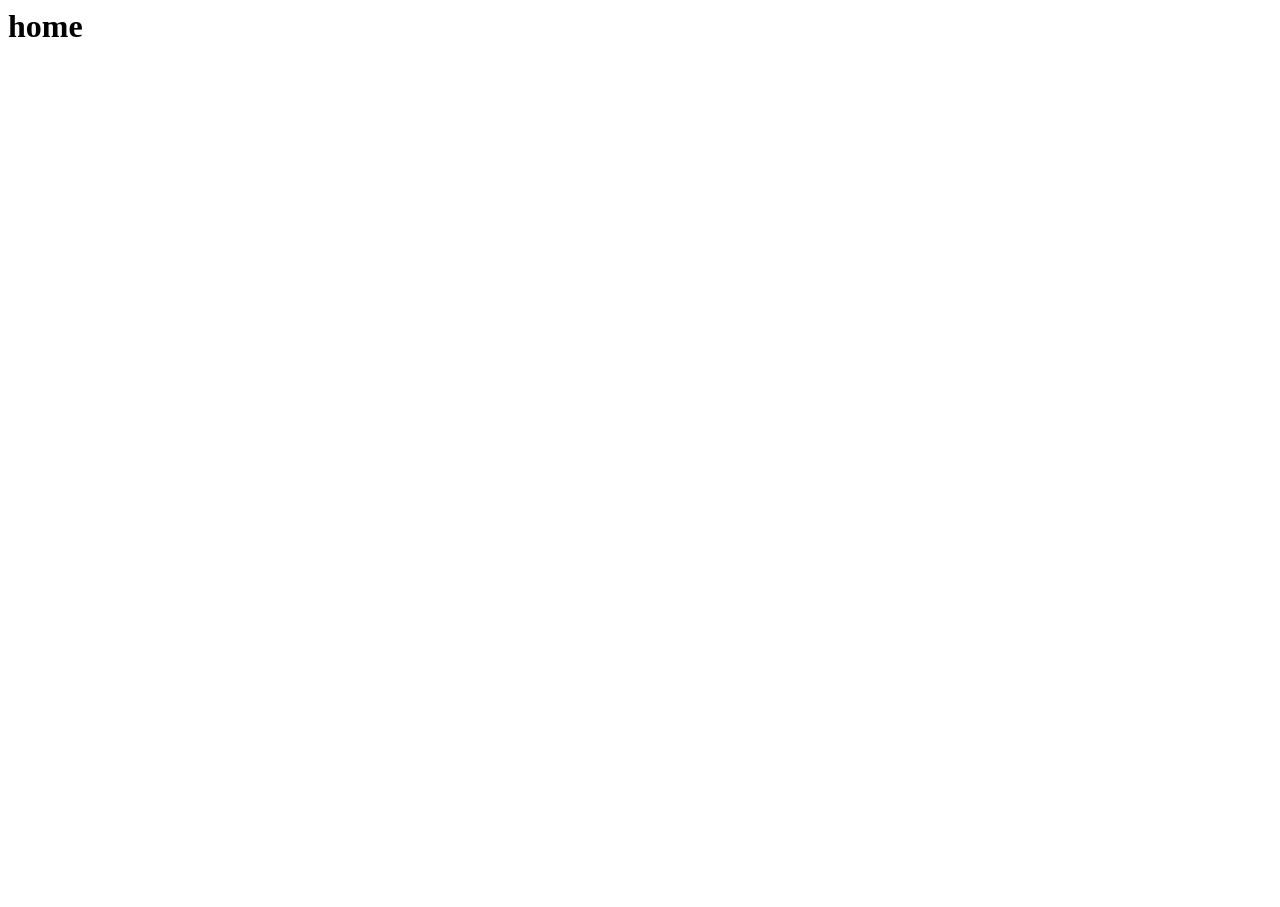
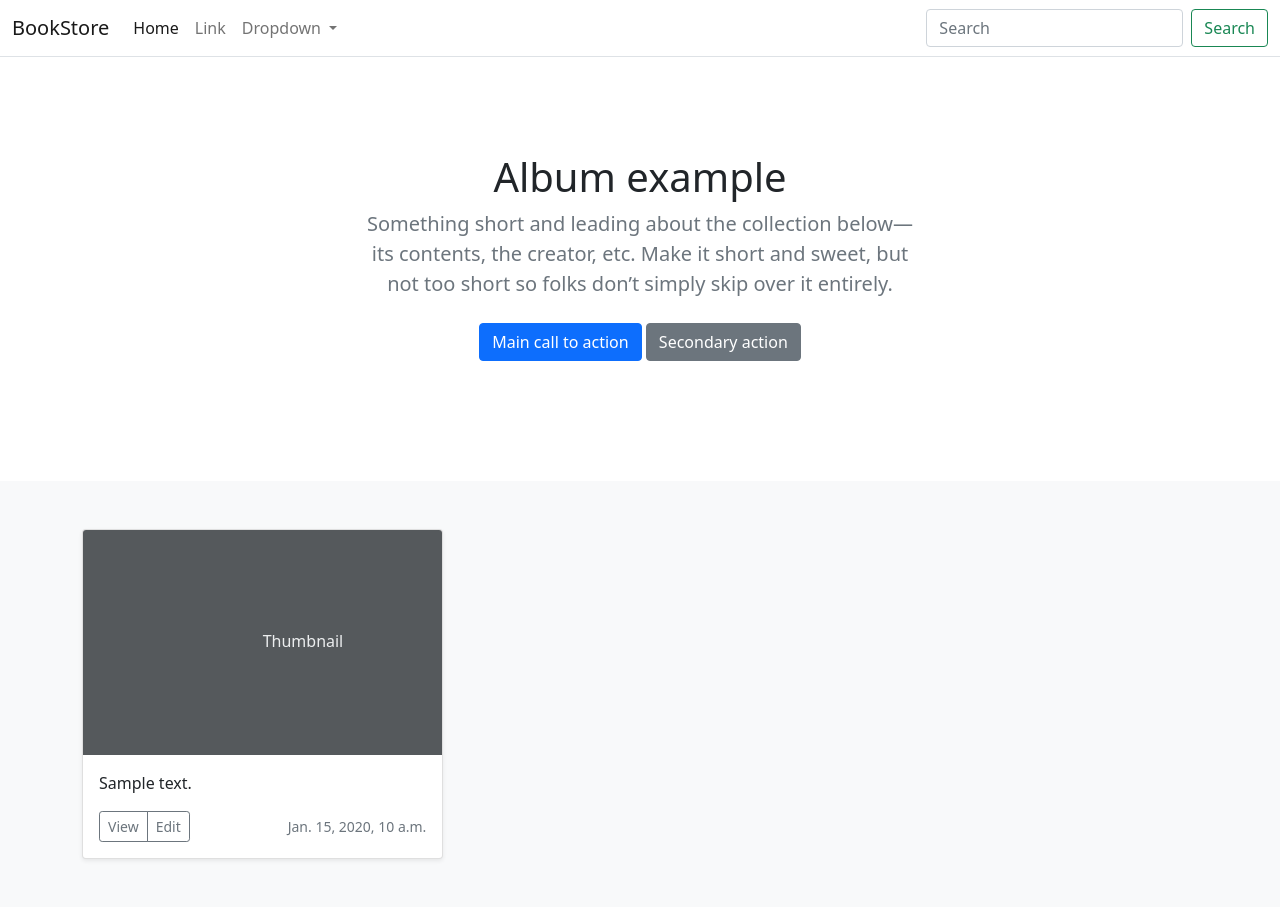
Before and after one commit to oyekamal/Ecommerce-Store, a Django app: page / in a window 1280 px wide. Before the commit the page is almost empty. Before the commit the page ends 37 px from the top, so only its background shows below. Run offline with Django 3.2, Linux system fonts and the light colour scheme; tables that the repository leaves empty hold one stand-in row (values such as "Sample post").

Commit message:
product html is attached

```diff
--- a/core/settings.py
+++ b/core/settings.py
@@ -63,6 +63,7 @@ TEMPLATES = [
                 'django.template.context_processors.request',
                 'django.contrib.auth.context_processors.auth',
                 'django.contrib.messages.context_processors.messages',
+                'store.views.category'
             ],
         },
     },
--- a/store/views.py
+++ b/store/views.py
@@ -2,6 +2,12 @@ from django.shortcuts import render
 from .models import Product, Category
 # Create your views here.
 
+def category(request):
+    return {
+        "categories": Category.objects.all()
+    }
+
+
 def all_products(request):
     products = Product.objects.all()
     return render(request, 'store/home.html',{'products': products})
--- /dev/null
+++ b/templates/store/base.html
@@ -0,0 +1,88 @@
+<!DOCTYPE html>
+<html lang="en">
+
+<head>
+    <meta charset="UTF-8">
+    <meta http-equiv="X-UA-Compatible" content="IE=edge">
+    <meta name="viewport" content="width=device-width, initial-scale=1.0">
+
+
+    <link href="https://cdn.jsdelivr.net/npm/bootstrap@5.0.0-beta3/dist/css/bootstrap.min.css" rel="stylesheet"
+        integrity="sha384-eOJMYsd53ii+scO/bJGFsiCZc+5NDVN2yr8+0RDqr0Ql0h+rP48ckxlpbzKgwra6" crossorigin="anonymous">
+    <!-- <script src="https://cdn.jsdelivr.net/npm/bootstrap@5.0.0-beta3/dist/js/bootstrap.bundle.min.js" integrity="sha384-JEW9xMcG8R+pH31jmWH6WWP0WintQrMb4s7ZOdauHnUtxwoG2vI5DkLtS3qm9Ekf" crossorigin="anonymous"></script> -->
+    <script src="https://cdn.jsdelivr.net/npm/@popperjs/core@2.9.1/dist/umd/popper.min.js"
+        integrity="sha384-SR1sx49pcuLnqZUnnPwx6FCym0wLsk5JZuNx2bPPENzswTNFaQU1RDvt3wT4gWFG"
+        crossorigin="anonymous"></script>
+    <script src="https://cdn.jsdelivr.net/npm/bootstrap@5.0.0-beta3/dist/js/bootstrap.min.js"
+        integrity="sha384-j0CNLUeiqtyaRmlzUHCPZ+Gy5fQu0dQ6eZ/xAww941Ai1SxSY+0EQqNXNE6DZiVc"
+        crossorigin="anonymous"></script>
+
+
+
+
+    <title>{% block title %} My shop {% endblock %}</title>
+</head>
+
+<body>
+    <div id="content">
+
+        <header>
+            <nav class="navbar navbar-expand-md navbar-light bg-white border-bottom">
+                <div class="container-fluid">
+                    <a class="navbar-brand" href="#">BookStore</a>
+                    <button class="navbar-toggler" type="button" data-bs-toggle="collapse"
+                        data-bs-target="#navbarSupportedContent" aria-controls="navbarSupportedContent"
+                        aria-expanded="false" aria-label="Toggle navigation">
+                        <span class="navbar-toggler-icon"></span>
+                    </button>
+                    <div class="collapse navbar-collapse" id="navbarSupportedContent">
+                        <ul class="navbar-nav me-auto mb-2 mb-lg-0">
+                            <li class="nav-item">
+                                <a class="nav-link active" aria-current="page" href="#">Home</a>
+                            </li>
+                            <li class="nav-item">
+                                <a class="nav-link" href="#">Link</a>
+                            </li>
+                            <li class="nav-item dropdown">
+                                <a class="nav-link dropdown-toggle" href="#" id="navbarDropdown" role="button"
+                                    data-bs-toggle="dropdown" aria-expanded="false">
+                                    Dropdown
+                                </a>
+                                <ul class="dropdown-menu" aria-labelledby="navbarDropdown">
+
+                                    {% for c in categories %}
+
+                                    <li> <a class="dropdown-item" href="#">{{ c.name|title }}</a> </li>
+
+                                    {% endfor %}
+
+                                    <!-- <li><a class="dropdown-item" href="#">Action</a></li>
+                                    <li><a class="dropdown-item" href="#">Another action</a></li> -->
+                                    <!-- <li>
+                                        <hr class="dropdown-divider">
+                                    </li>
+                                    <li><a class="dropdown-item" href="#">Something else here</a></li> -->
+                                </ul>
+                            </li>
+                            <!-- <li class="nav-item">
+                                <a class="nav-link disabled" href="#" tabindex="-1" aria-disabled="true">Disabled</a>
+                            </li> -->
+                        </ul>
+                        <form class="d-flex">
+                            <input class="form-control me-2" type="search" placeholder="Search" aria-label="Search">
+                            <button class="btn btn-outline-success" type="submit">Search</button>
+                        </form>
+                    </div>
+
+                </div>
+
+            </nav>
+        </header>
+
+
+        {% block content %}
+        {% endblock %}
+    </div>
+</body>
+
+</html>
--- a/templates/store/home.html
+++ b/templates/store/home.html
@@ -1 +1,63 @@
-<h1>home</h1>
+{% extends "./base.html" %}
+
+{% block title %} Home {% endblock %}
+
+{% block content %}
+
+<main>
+
+    <section class="py-5 text-center container">
+        <div class="row py-lg-5">
+            <div class="col-lg-6 col-md-8 mx-auto">
+                <h1 class="fw-light">Album example</h1>
+                <p class="lead text-muted">Something short and leading about the collection below—its contents, the
+                    creator, etc. Make it short and sweet, but not too short so folks don’t simply skip over it
+                    entirely.</p>
+                <p>
+                    <a href="#" class="btn btn-primary my-2">Main call to action</a>
+                    <a href="#" class="btn btn-secondary my-2">Secondary action</a>
+                </p>
+            </div>
+        </div>
+    </section>
+
+    <div class="album py-5 bg-light">
+        <div class="container">
+
+            <div class="row row-cols-1 row-cols-sm-2 row-cols-md-3 g-3">
+
+                {% for product in products %}
+                <div class="col">
+                    <div class="card shadow-sm">
+                        <svg class="bd-placeholder-img card-img-top" width="100%" height="225"
+                            xmlns="http://www.w3.org/2000/svg" role="img" aria-label="Placeholder: Thumbnail"
+                            preserveAspectRatio="xMidYMid slice" focusable="false">
+                            <title>Placeholder</title>
+                            <rect width="100%" height="100%" fill="#55595c" /><text x="50%" y="50%" fill="#eceeef"
+                                dy=".3em">Thumbnail</text>
+                        </svg>
+
+                        <div class="card-body">
+                            <p class="card-text">{{product.description}}</p>
+                            <div class="d-flex justify-content-between align-items-center">
+                                <div class="btn-group">
+                                    <button type="button" class="btn btn-sm btn-outline-secondary">View</button>
+                                    <button type="button" class="btn btn-sm btn-outline-secondary">Edit</button>
+                                </div>
+                                <small class="text-muted">{{product.updated}}</small>
+                            </div>
+                        </div>
+                    </div>
+                </div>
+
+                {% endfor %}
+
+
+            </div>
+        </div>
+    </div>
+
+</main>
+
+
+{% endblock %}
```
Also changed, not shown: media/image/react.png (added).
